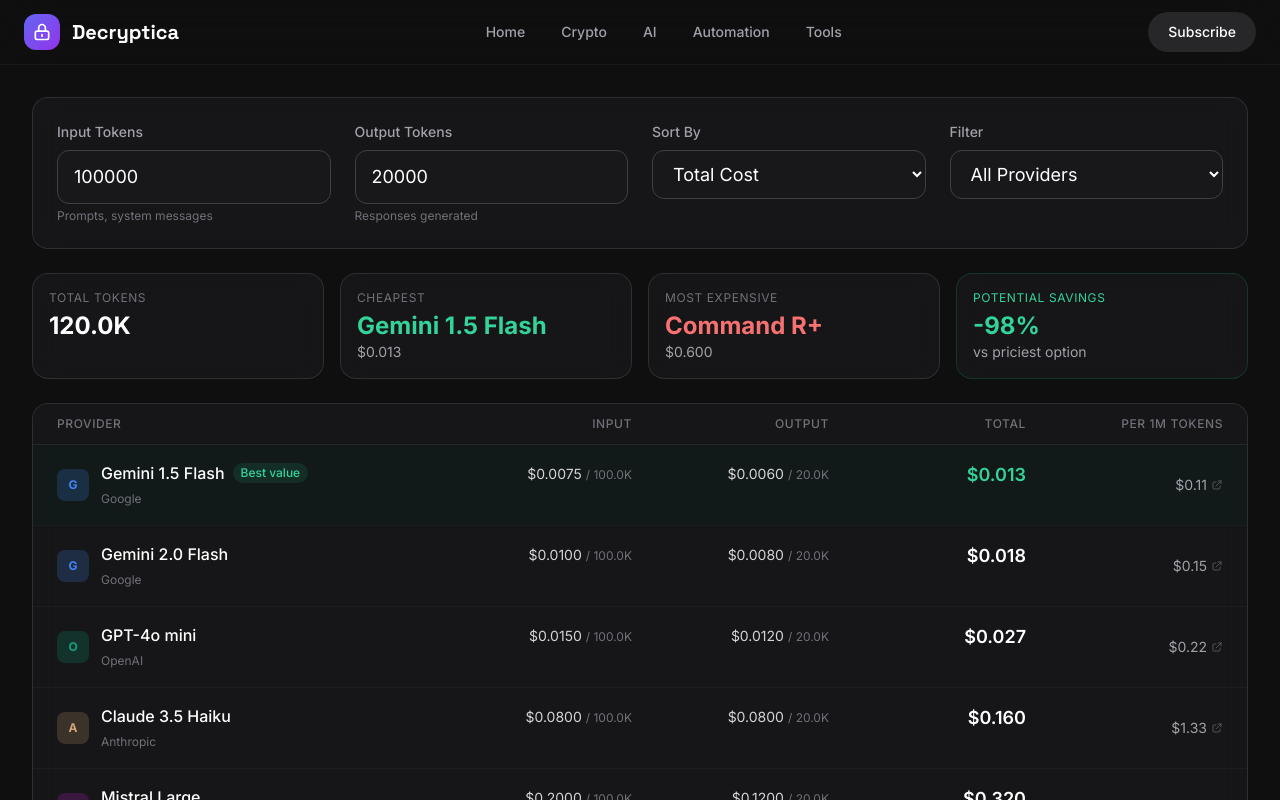
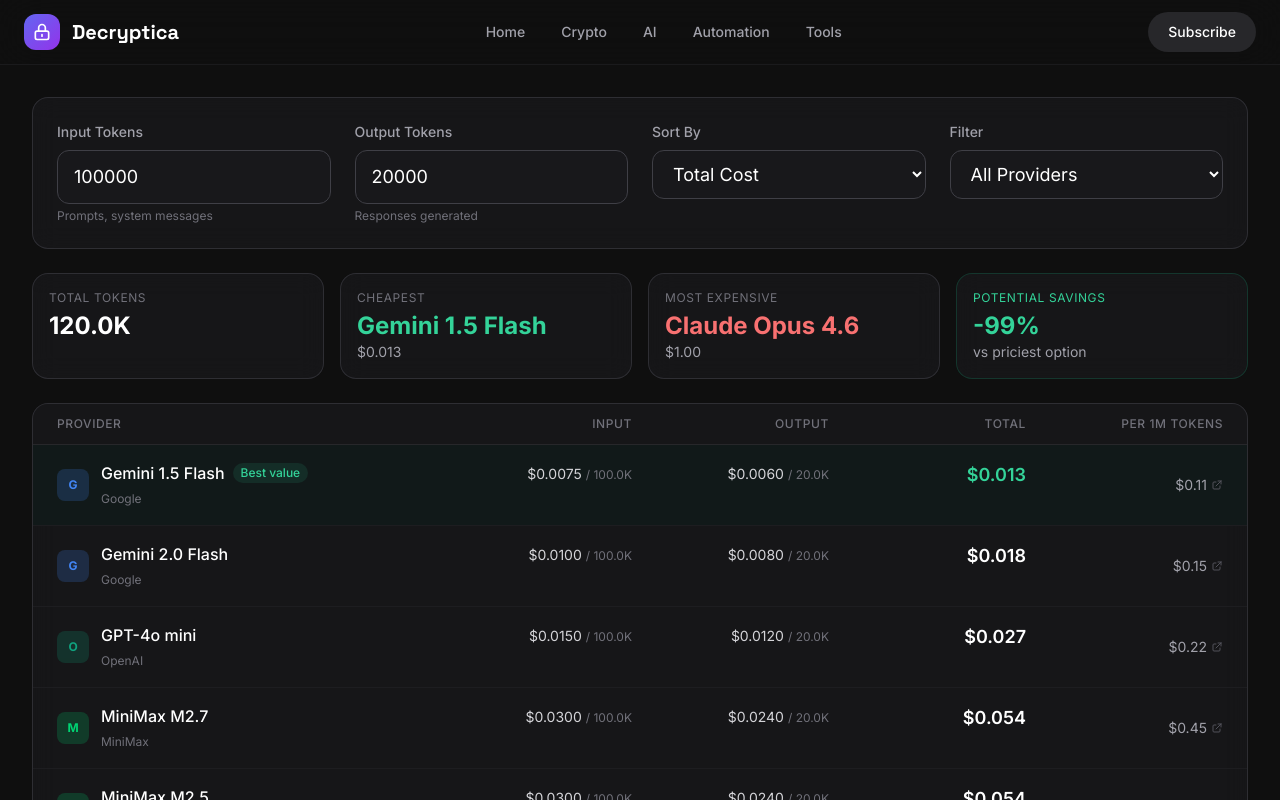
Before and after one commit to kevinthelobster/decryptica, a Next.js app: page /tools/ai-price-calculator in a window 1280 px wide. Shown: the top 800 px of the page. Built offline with nearby package versions, Linux system fonts and the light colour scheme.

Commit message:
feat: add Claude Opus 4.6 and MiniMax M2.5/M2.7 to calculator

```diff
--- a/app/tools/ai-price-calculator/Calculator.tsx
+++ b/app/tools/ai-price-calculator/Calculator.tsx
@@ -46,6 +46,39 @@
     supports: ['text', 'vision', 'function'],
     color: '#d4a574',
     link: 'https://www.anthropic.com/api/pricing',
+    affiliate: false,
+  },
+  {
+    id: 'anthropic-opus-4',
+    name: 'Claude Opus 4.6',
+    provider: 'Anthropic',
+    input: 0.005,
+    output: 0.025,
+    supports: ['text', 'vision', 'function', 'extended'],
+    color: '#d4a574',
+    link: 'https://www.anthropic.com/api/pricing',
+    affiliate: false,
+  },
+  {
+    id: 'minimax-m2.7',
+    name: 'MiniMax M2.7',
+    provider: 'MiniMax',
+    input: 0.0003,
+    output: 0.0012,
+    supports: ['text', 'function'],
+    color: '#00d474',
+    link: 'https://platform.minimax.io/docs/pricing/overview',
+    affiliate: false,
+  },
+  {
+    id: 'minimax-m2.5',
+    name: 'MiniMax M2.5',
+    provider: 'MiniMax',
+    input: 0.0003,
+    output: 0.0012,
+    supports: ['text', 'function'],
+    color: '#00d474',
+    link: 'https://platform.minimax.io/docs/pricing/overview',
     affiliate: false,
   },
   {
```
